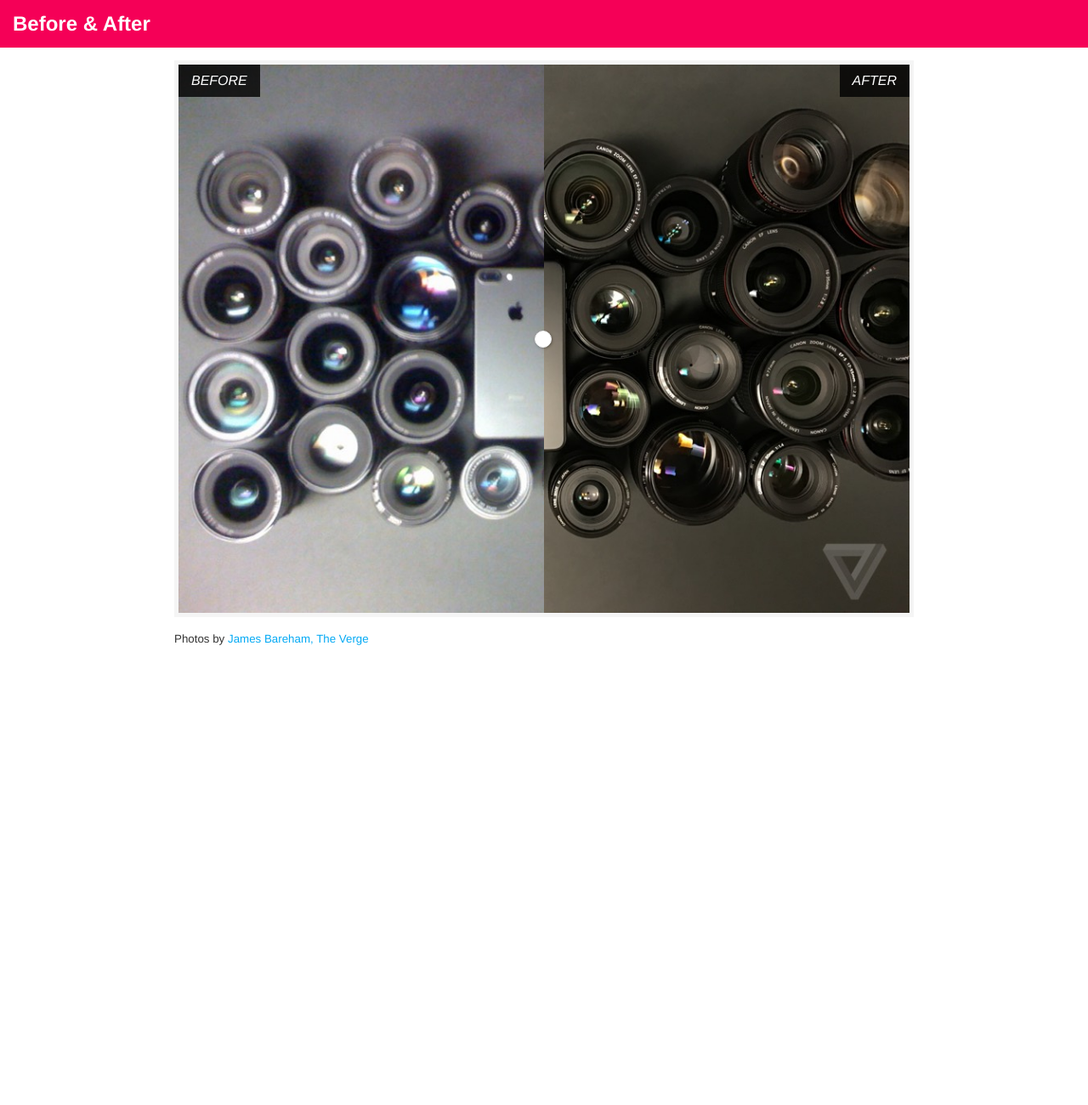
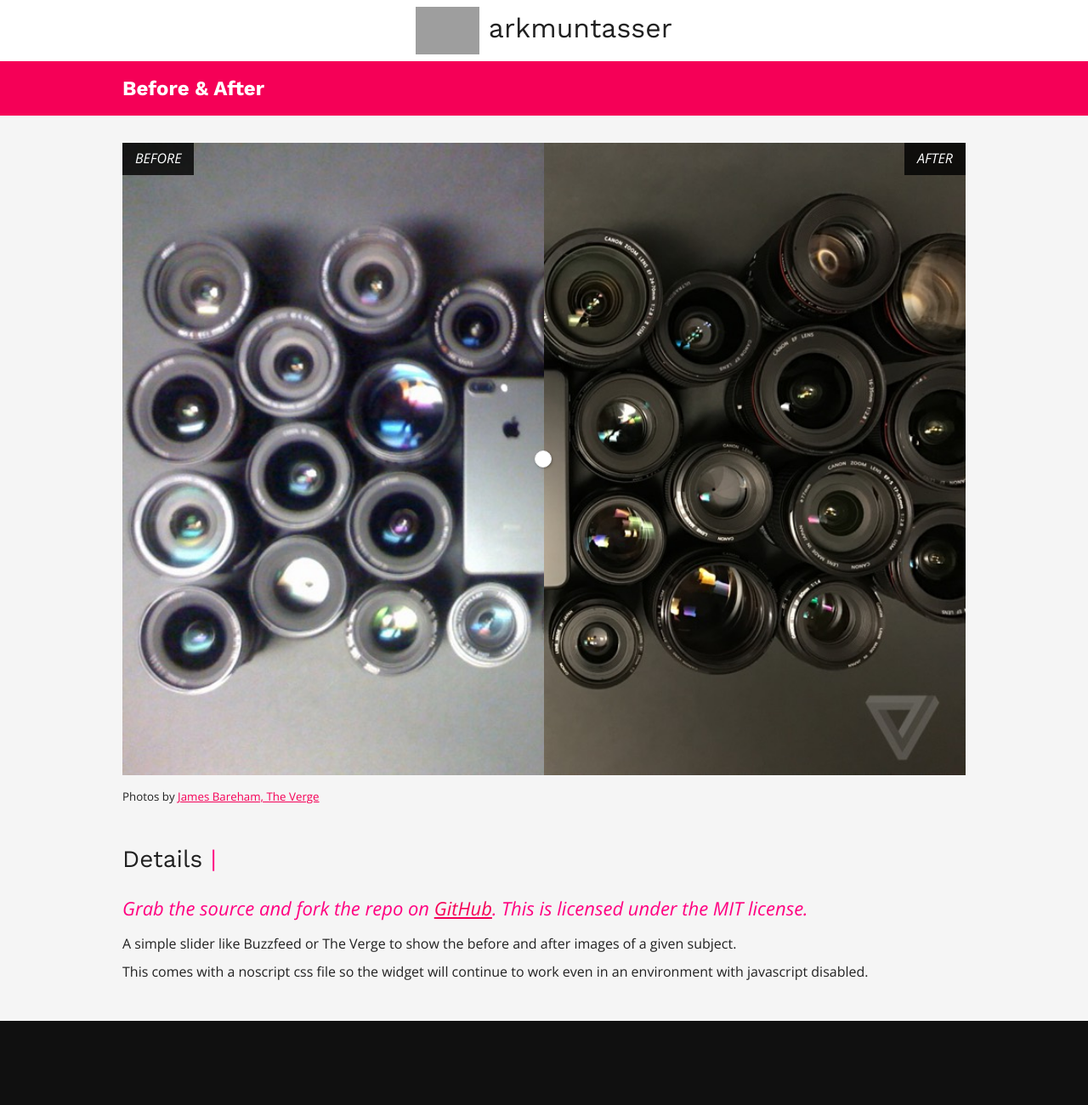
Before and after one commit to arkmuntasser/before-after, a plain HTML site: page index.html in a window 1280 px wide. Shown: the top 1300 px of the page at 85% size. Before the commit the page ends 800 px from the top, so only its background shows below. Drawn offline with nearby package versions, Linux system fonts and the light colour scheme; grey boxes are pictures that could not be loaded; a small style sheet from the web is missing.

Commit message:
updated styles

```diff
--- a/before-after-noscript.css
+++ b/before-after-noscript.css
@@ -1,13 +1,25 @@
 .before-after { cursor: default; }
 
-.before-after .before-after-image-after:before {
-  left: 0;
-  right: auto;
+.before-after .before-after-image-before {
+  position: relative;
+  float: left;
+  width: calc(50% - 3px);
 }
 .before-after .before-after-image-after {
   position: relative;
-  width: 100%;
+  float: right;
+  width: calc(50% - 3px);
 }
+
+@media (max-width: 640px) {
+  .before-after .before-after-image-before,
+  .before-after .before-after-image-after {
+    float: none;
+    margin-bottom: 8px;
+    width: 100%;
+  }
+}
+
 .before-after .before-after-image-before img { display: block; }
 .before-after .before-after-image-after img { display: block; }
 
--- a/before-after.css
+++ b/before-after.css
@@ -1,7 +1,6 @@
 .before-after {
   position: relative;
 	width: 100%;
-	background-color: whitesmoke;
 	cursor: col-resize;
 }
 .before-after:after {
--- a/index.html
+++ b/index.html
@@ -5,6 +5,8 @@
 	<title>Before & After</title>
 	<meta name="viewport" content="width=device-width,initial-scale=1">
 
+  <link href="https://fonts.googleapis.com/css?family=Open+Sans:300i,400|Work+Sans:400,700" rel="stylesheet">
+  <link href="https://arkmuntasser.github.io/fontello.css" rel="stylesheet">
 	<link href="before-after.css" rel="stylesheet">
 
   <noscript>
@@ -18,45 +20,158 @@
     body {
       margin: 0;
       padding: 0;
-      font-family: "Helvetica Neue", Helvetica, Arial, sans-serif;
+      font-family: 'Open Sans', sans-serif;
       font-size: 16px;
       line-height: 1.1;
-      color: #333;
+      color: #212121;
+      background-color: whitesmoke;
     }
 
     header {
-      margin-bottom: 15px;
-      padding: 15px 15px;
+      margin-bottom: 32px;
+      padding: 0 16px;
+      height: 64px;
       background-color: #f50057;
     }
 
     h1 {
       margin: 0;
       padding: 0;
+      font-family: 'Work Sans', sans-serif;
       font-size: 24px;
+      line-height: 64px;
       color: #fff;
     }
 
+    h2 {
+      margin-top: 8px;
+      margin-bottom: 14px;
+      font-family: 'Work Sans', sans-serif;
+      font-weight: 400;
+      font-size: 28px;
+      line-height: 34px;
+      text-transform: none;
+    }
+
     a {
-      color: #03A9F4;
+      color: #f50057;
+      text-decoration: underline;
+    }
+
+    p { margin-bottom: 16px; }
+
+    p.lead {
+      font-weight: 300;
+      font-style: italic;
+      font-size: 22px;
+      line-height: 36px;
+      color: #ff0080;
+    }
+
+    .inline-list {
+      margin: 0;
+      list-style: none;
+    }
+    .inline-list li { display: inline-block; }
+
+    .link-arrow,
+    .blinking-cursor { color: #ff0080;}
+
+    .container {
+      margin: 0 auto;
+      padding: 0 16px;
+      width: 100%;
+      max-width: 1024px;
+    }
+
+    .clear { clear: both; }
+
+    .masthead {
+      position: relative;
+      margin-bottom: 0;
+      height: auto;
+      background-color: #fff;
+    }
+
+    .masthead .container { padding: 0 75px; }
+
+    .masthead h1 {
+      margin: 0;
+      padding: 8px 0;
+      font-size: 32px;
+      line-height: initial;
+      font-weight: 300;
+      text-align: center;
+      color: #212121;
+    }
+
+    .masthead h1 a {
+      font: inherit;
+      text-decoration: inherit;
+      color: inherit;
+    }
+
+    .masthead h1 .logo {
+      width: auto;
+      height: 56px;
+      vertical-align: middle;
+    }
+
+    @media (max-width: 640px) {
+      .masthead h1 { font-size: 26px; }
+      .masthead h1 .logo { height: 43px; }
+    }
+
+    main { margin-bottom: 48px; }
+
+    .footer {
+      padding: 384px 0 64px 0;
+      background-color: #101010;
+    }
+
+    .footer .container { max-width: 1440px; }
+
+    .footer .sign-off {
+      font-weight: 300;
+      font-style: italic;
+      font-size: 36px;
+      line-height: 36px;
+      text-align: right;
+      text-transform: uppercase;
+      color: #fff;
+    }
+
+    .footer .sign-off img { max-width: 80%; }
+
+    .footer .social-links ul { text-align: right; }
+    .footer .social-links ul a {
+      font-size: 28px;
       text-decoration: none;
     }
 
-    .container {
-      margin: 0 auto;
-      padding: 0 15px;
-      width: 100%;
-      max-width: 900px;
-    }
-
-    .before-after { border: 5px solid whitesmoke; }
+    .before-after-wrapper { margin-bottom: 48px; }
   </style>
 </head>
 <body>
-  <header>
-    <h1>Before & After</h1>
+  <header class="masthead">
+    <div class="container">
+      <h1>
+        <a href="https://arkmuntasser.github.io" title="Home">
+          <img class="logo" src="https://arkmuntasser.github.io/assets/images/header/logo-at.png" alt="@"> arkmuntasser
+        </a>
+      </h1>
+    </div>
+    <div class="clear"></div>
   </header>
 
+  <header>
+    <div class="container">
+      <h1>Before & After</h1>
+    </div>
+  </header>
+
+  <main>
+    <div class="before-after-wrapper">
       <div class="container">
         <div class="before-after" data-ba-widget>
           <div class="before-after-image before-after-image-before" data-ba-bottom>
@@ -66,12 +181,54 @@
             <img src="after.jpg" alt="after">
           </div>
       		<div class="before-after-handle" data-ba-handle></div>
+          <noscript>
+            <div class="clear"></div>
+          </noscript>
       	</div>
 
         <p>
-      <small>Photos by <a href="http://www.theverge.com/tldr/2016/9/14/12917512/original-iphone-camera-vs-iphone-7-photo-comparison" target="_blank">James Bareham, The Verge</a></small>
+          <small>Photos by <a href="http://www.theverge.com/tldr/2016/9/14/12917512/original-iphone-camera-vs-iphone-7-photo-comparison" target="_blank" title="original iphone camera vs iphone 7 photo comparison" rel="noopener">James Bareham, The Verge</a></small>
         </p>
       </div>
+    </div>
+
+    <div class="content">
+      <div class="container">
+        <h2>Details <span class="blinking-cursor">|</span></h2>
+        <p class="lead">
+          Grab the source and fork the repo on <a href="https://github.com/arkmuntasser/before-after/" title="before-after repo">GitHub</a>. This is licensed under the MIT license.
+        </p>
+        <p>
+          A simple slider like Buzzfeed or The Verge to show the before and after images of a given subject.
+        </p>
+        <p>
+          This comes with a noscript css file so the widget will continue to work even in an environment with javascript disabled.
+        </p>
+      </div>
+    </div>
+  </main>
+
+  <footer class="footer">
+    <div class="container">
+      <p class="sign-off">
+        <img src="https://arkmuntasser.github.io/assets/images/footer/cowboy.png" alt="See you space cowboy...">
+      </p>
+
+      <div class="social-links">
+        <ul class="inline-list">
+            <li>
+              <a href="https://twitter.com/arkmuntasser" target="_blank" rel="noopener"><i class="icon-twitter"></i></a>
+            </li>
+            <li>
+              <a href="https://github.com/arkmuntasser" target="_blank" rel="noopener"><i class="icon-github-circled"></i></a>
+            </li>
+            <li>
+              <a href="mailto:arkmuntasser@gmail.com" target="_blank" rel="noopener"><i class="icon-mail-alt"></i></a>
+            </li>
+        </ul>
+      </div>
+    </div>
+  </footer>
 
   <script src="before-after.js"></script>
 </body>
```
Lines whose indentation alone changed are shown as unchanged.
